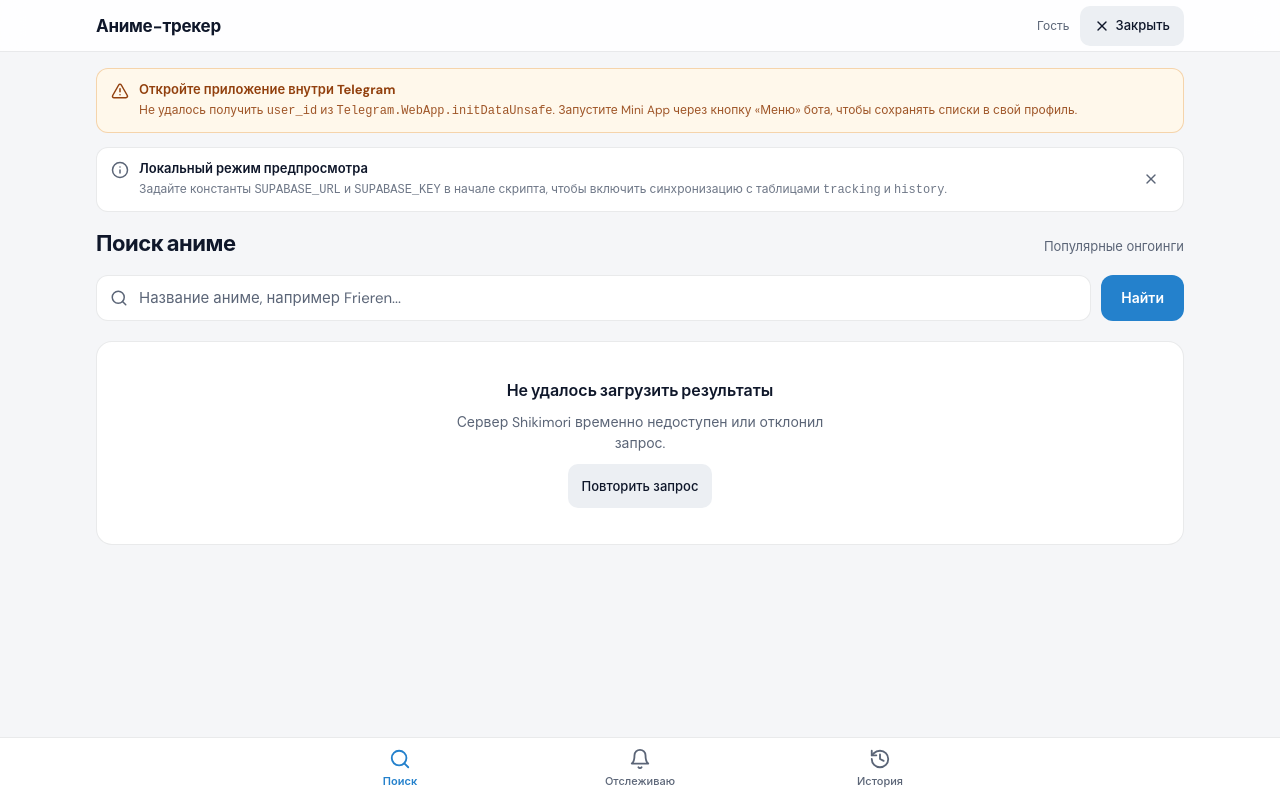
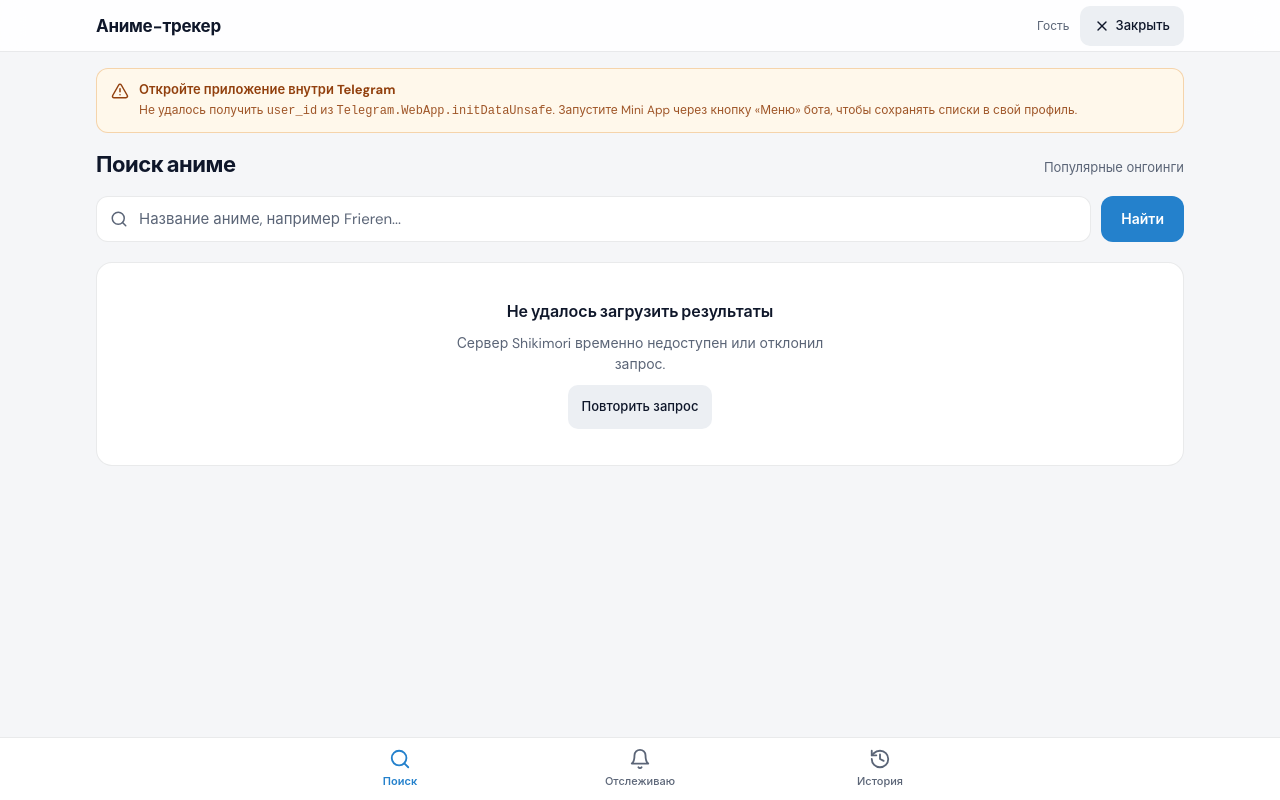
Before and after one commit to matvejgorgun811-pixel/anime-miniapp, a plain HTML site: page index.html in a window 1280 px wide. Drawn offline with nearby package versions, Linux system fonts and the light colour scheme; no server answers.

Commit message:
Update index.html

```diff
--- a/index.html
+++ b/index.html
@@ -1393,8 +1393,8 @@
       //   history: id, user_id, anime_id, anime_title, poster_url,
       //     episodes_watched, episodes_total, score, note, completed_at
       // =========================================================================
-      const SUPABASE_URL = 'https://YOUR_PROJECT_ID.supabase.co';
-      const SUPABASE_KEY = 'YOUR_SUPABASE_ANON_KEY';
+      const SUPABASE_URL = 'https://ztdddyjdzrjybwwjmksv.supabase.co';
+      const SUPABASE_KEY = 'sb_publishable_mM0RHaRg5JzcLCdBRFWTeg_rerDn153';
 
       const SHIKIMORI_API_BASE = 'https://shikimori.io'; // Официальный домен Shikimori API (shikimori.one/api/* делает 308 редирект на shikimori.io)
       const SHIKIMORI_MIRROR_BASE = 'https://shikimori.io';
```
